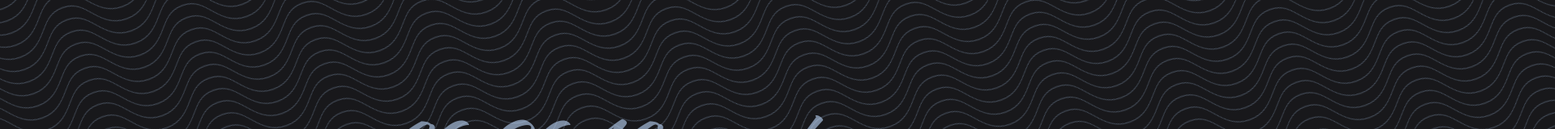
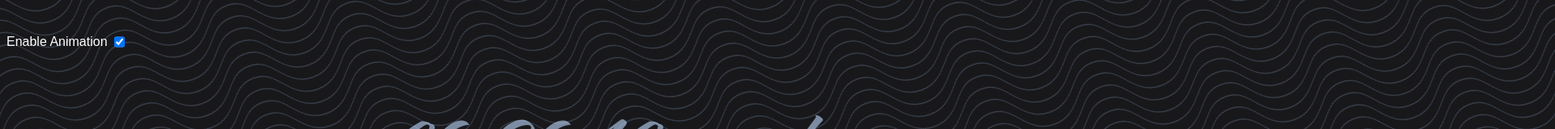
Before and after one commit to JamieScottC/ZaLanding, a SvelteKit app: page / in a window 1280 px wide. Both pictures are taken after a click on the button 24 px from the left and 24 px from the top of the page. Shown: the top 160 px of the page at 81% size, 1920 px wide, since content can reach past the window. Built offline with nearby package versions, Linux system fonts and the light colour scheme; some icons are missing; a web font is replaced by a local one.

Commit message:
add edit animate
fix styling

```diff
--- a/src/routes/+page.svelte
+++ b/src/routes/+page.svelte
@@ -18,6 +18,7 @@
   let customLink = "";
   let custonLinkName = "";
   let selectedCategoryIndex = 0;
+  let isAnimate = true;
 
   onMount(() => {
     if (!window.localStorage.getItem("categories")) {
@@ -32,6 +33,10 @@
     timeIntervalId = setInterval(() => {
       time = dayjs().format("hh:mm:ss");
     }, 1000);
+
+    if (window.localStorage.getItem("isAnimate")) {
+      isAnimate = window.localStorage.getItem("isAnimate") === "true";
+    }
 
   });
 
@@ -83,7 +88,7 @@
   width="500vw"
   height="500vh"
   xmlns="http://www.w3.org/2000/svg"
-  class="absolute bottom-0 z-[-1000] animate-wavy"
+  class={"absolute bottom-0 z-[-1000] " + (isAnimate ? "animate-wavy": "")}
 >
   <defs>
     <pattern
@@ -119,7 +124,16 @@
 <button class="absolute left-2 top-2 text-white w-8 h-8" on:click={() => isEditMode = !isEditMode}>
   <FaEdit />
 </button>
-
+{#if isEditMode}
+  <div class="absolute left-2 top-10 text-white flex flex-col">
+    <div class="flex flex-row justify-center">
+      <label for="edit_animate">Enable Animation</label>
+      <input class="ml-2 " name="edit_animate" type="checkbox" bind:checked={isAnimate} on:change={() => {
+        window.localStorage.setItem("isAnimate", isAnimate.toString());
+      }}/>
+    </div>
+  </div>
+{/if}
 <Modal bind:showModal>
   <form on:submit|preventDefault={addCustomLink} class="w-full">
     <input
--- a/tailwind.config.js
+++ b/tailwind.config.js
@@ -7,22 +7,22 @@ export default {
         sans: ["Satoshi", "sans-serif"],
         cursive: ["Smooch", "cursive"],
       },
-      // animation: {
-      //   wavy: "wavy 30s ease-in-out infinite",
-      // },
-      // keyframes: {
-      //   wavy: {
-      //     "0%": {
-      //       transform: "translateX(0px)",
-      //     },
-      //     "50%": {
-      //       transform: "translateX(100px)",
-      //     },
-      //     "100%": {
-      //       transform: "translateX(0px)",
-      //     },
-      //   },
-      // },
+      animation: {
+        wavy: "wavy 30s ease-in-out infinite",
+      },
+      keyframes: {
+        wavy: {
+          "0%": {
+            transform: "translateX(0px)",
+          },
+          "50%": {
+            transform: "translateX(100px)",
+          },
+          "100%": {
+            transform: "translateX(0px)",
+          },
+        },
+      },
     },
   },
   safelist: [
```
